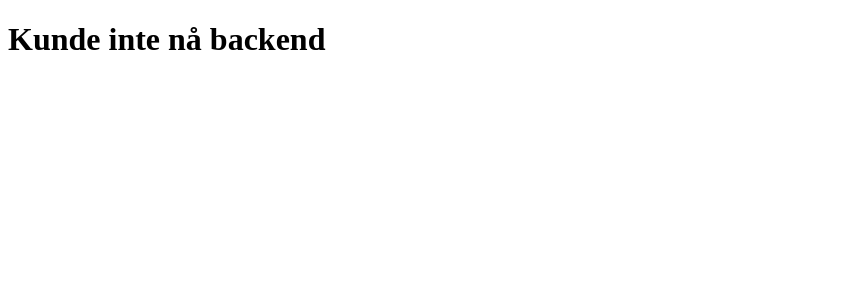
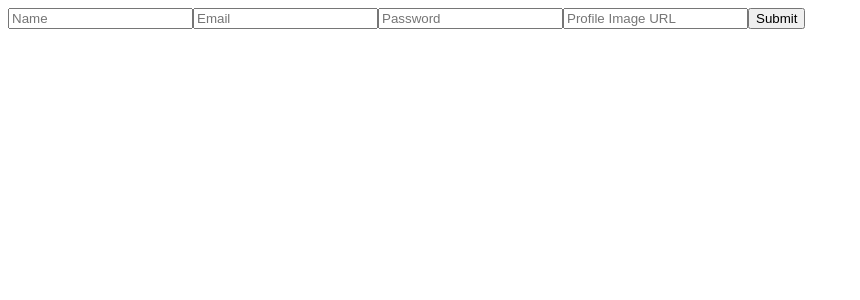
Before and after one commit to SODA-2026/journi, a React (Vite) app in the folder frontend/: page / in a window 1280 px wide. Shown: the top 300 px of the page, without its empty margins (0-860 px from the left). Built offline with nearby package versions, Linux system fonts and the light colour scheme; no server answers.

Commit message:
add forntend functionality for user + CorsConfig

```diff
--- a/frontend/src/App.tsx
+++ b/frontend/src/App.tsx
@@ -1,18 +1,14 @@
 import './App.css'
 
-import { useEffect, useState } from 'react'
+import { AddUserForm } from './components/AddUserForm'
 
 function App() {
-  const [message, setMessage] = useState('Laddar...')
 
-  useEffect(() => {
-    fetch('/api/test')
-      .then((res) => res.json())
-      .then((data) => setMessage(data.message))
-      .catch(() => setMessage('Kunde inte nå backend'))
-  }, [])
+  return (
 
-  return <h1>{message}</h1>
+    <AddUserForm></AddUserForm>
+
+  )
 }
 
 export default App
--- /dev/null
+++ b/frontend/src/api/UserFetch.ts
@@ -0,0 +1,31 @@
+export interface UserRequestDTO {
+  email: string;
+  name: string;
+  password: string;
+  profileImage: string;
+}
+
+export interface UserResponseDTO {
+  id?: number;
+  email: string;
+  name: string;
+  profileImage: string;
+}
+
+
+
+export async function createUser(data: UserRequestDTO): Promise<UserResponseDTO> {
+  const response = await fetch(`http://localhost:8080/users/create`, {
+    method: 'POST',
+    headers: {
+      'Content-Type': 'application/json',
+    },
+    body: JSON.stringify(data),
+  });
+
+  if (!response.ok) {
+    throw new Error(`Server error: ${response.status}`);
+  }
+
+  return response.json();
+}
--- /dev/null
+++ b/frontend/src/components/AddUserForm.tsx
@@ -0,0 +1,64 @@
+import React, { useState } from 'react';
+import { createUser, type UserRequestDTO } from '../api/UserFetch';
+
+
+export function AddUserForm() {
+  const [formData, setFormData] = useState<UserRequestDTO>({
+    email: '',
+    name: '',
+    password: '',
+    profileImage: '',
+  });
+
+  const handleChange = (e: React.ChangeEvent<HTMLInputElement>) => {
+    setFormData({
+      ...formData,
+      [e.target.name]: e.target.value,
+    });
+  };
+
+  const handleSubmit = async (e: React.FormEvent) => {
+    e.preventDefault();
+    try {
+      const savedUser = await createUser(formData);
+      alert('User Created Successfully!');
+      console.log('Saved User Response:', savedUser);
+    } catch (err) {
+      console.error('Failed to create user:', err);
+    }
+  };
+
+  return (
+    <form onSubmit={handleSubmit}>
+      <input
+        type="text"
+        name="name"
+        value={formData.name}
+        onChange={handleChange}
+        placeholder="Name"
+      />
+      <input
+        type="email"
+        name="email"
+        value={formData.email}
+        onChange={handleChange}
+        placeholder="Email"
+      />
+      <input
+        type="password"
+        name="password"
+        value={formData.password}
+        onChange={handleChange}
+        placeholder="Password"
+      />
+      <input
+        type="text"
+        name="profileImage"
+        value={formData.profileImage}
+        onChange={handleChange}
+        placeholder="Profile Image URL"
+      />
+      <button type="submit">Submit</button>
+    </form>
+  );
+}
--- a/frontend/vite.config.ts
+++ b/frontend/vite.config.ts
@@ -4,9 +4,4 @@ import { defineConfig } from 'vite'
 // https://vite.dev/config/
 export default defineConfig({
   plugins: [react()],
-  server: {
-    proxy: {
-      '/api': 'http://localhost:8080',
-    },
-  },
-})
+});
```
Also changed, not shown: 1 other file (tests, documents, lock files or other folders).
